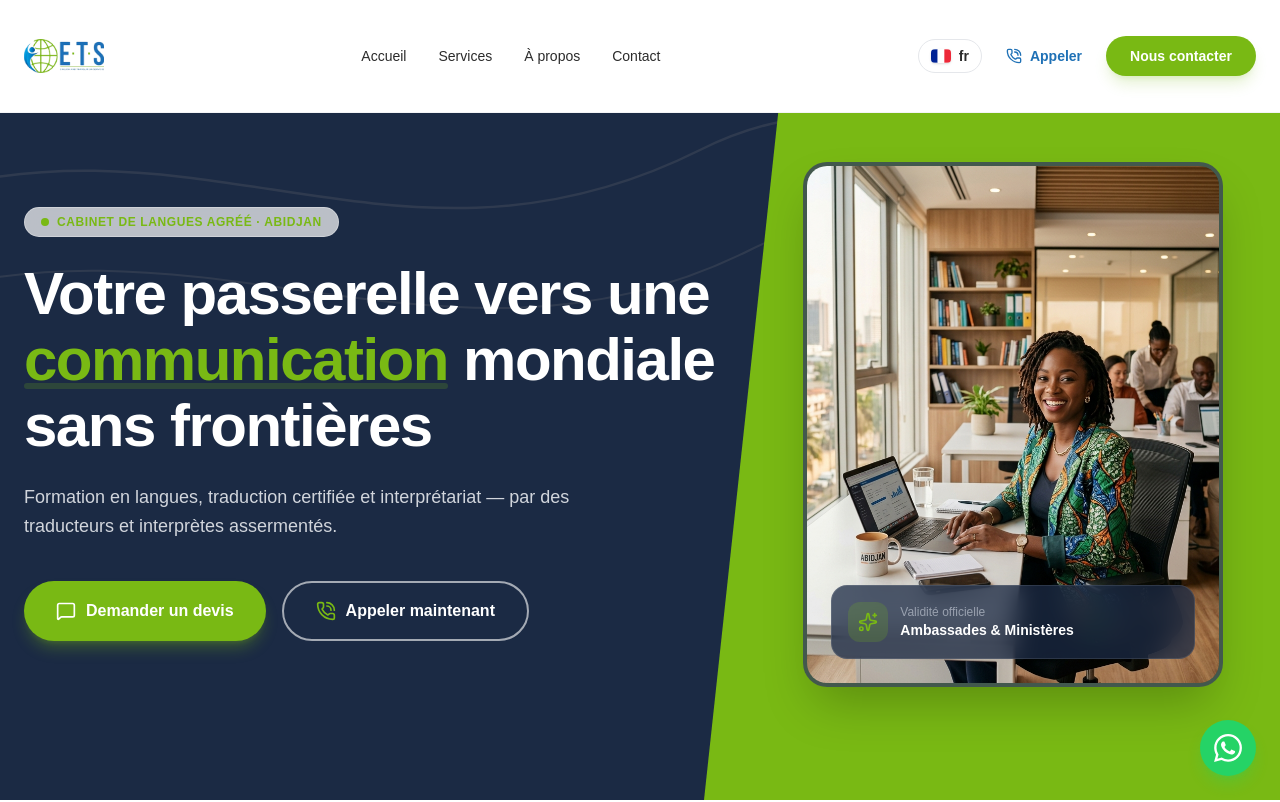
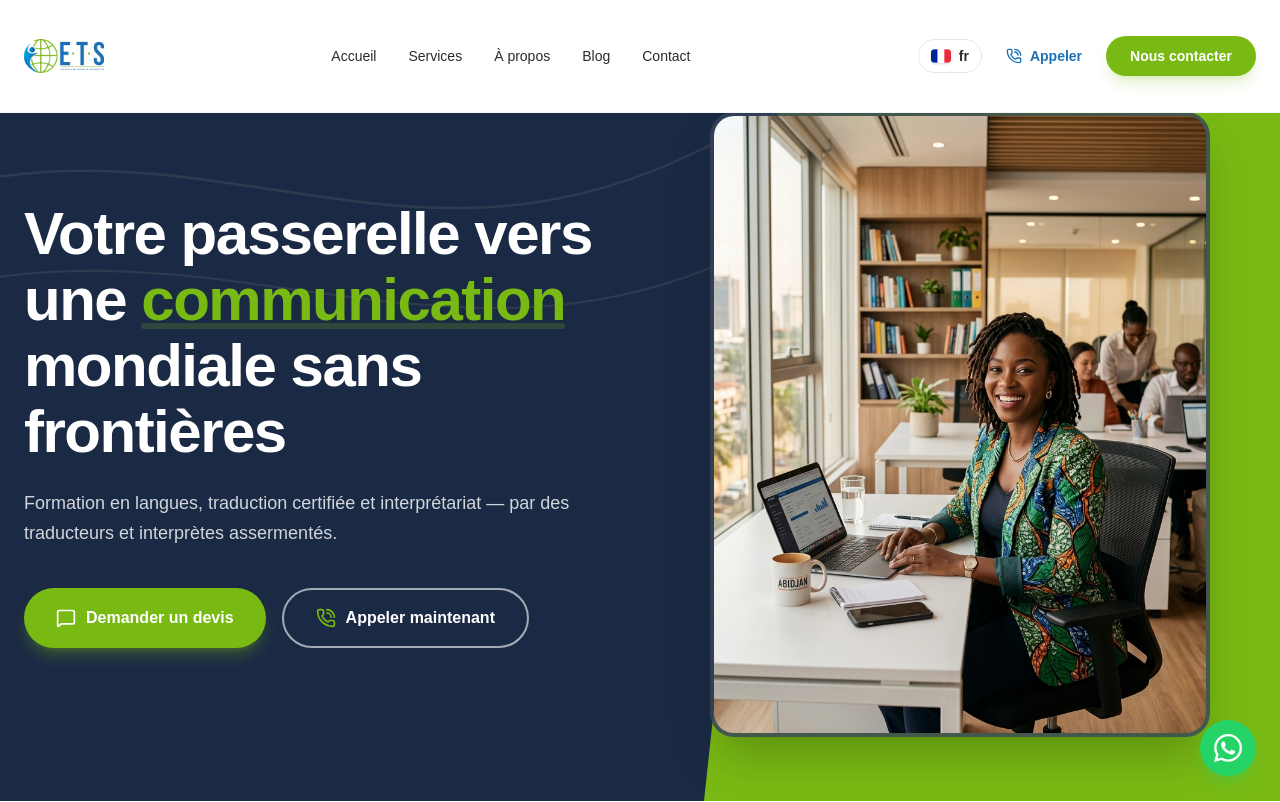
Before and after one commit to rosby17/ets-website, a Next.js app: page / in a window 1280 px wide. Shown: the top 802 px of the page. Built offline with nearby package versions, Linux system fonts and the light colour scheme; a web font is replaced by a local one.

Commit message:
fix: precise UI corrections (hero image, testimonials, trustband marquee, buttons)

```diff
--- a/components/Footer.tsx
+++ b/components/Footer.tsx
@@ -68,9 +68,10 @@ export default function Footer({ lang }: FooterProps) {
 
   const navItems = [
     { label: lang === "fr" ? "Accueil" : lang === "en" ? "Home" : lang === "es" ? "Inicio" : lang === "pt" ? "Início" : lang === "de" ? "Start" : "首页", id: "hero", href: "/" },
-    { label: "Services", id: "services", href: "/#services" },
+    { label: "Services", id: "services", href: "/services" },
     { label: lang === "fr" ? "À propos" : lang === "en" ? "About Us" : lang === "es" ? "¿Quiénes Somos?" : lang === "pt" ? "Quem Somos?" : lang === "de" ? "Über uns" : "关于我们", id: "about", href: "/a-propos" },
-    { label: "Contact", id: "contact", href: "/#contact" }
+    { label: "Blog", id: "blog", href: "/blog" },
+    { label: "Contact", id: "contact", href: "/contact" }
   ];
 
   return (
@@ -132,27 +133,27 @@ export default function Footer({ lang }: FooterProps) {
             </h4>
             <ul className="flex flex-col gap-2.5 text-sm" role="list">
               <li>
-                <a href="/#services" onClick={(e) => handleScrollTo(e, "services")} className="hover:text-brand-green transition-colors">
+                <a href="/services" className="hover:text-brand-green transition-colors">
                   {translations[lang].services.formation.title}
                 </a>
               </li>
               <li>
-                <a href="/#services" onClick={(e) => handleScrollTo(e, "services")} className="hover:text-brand-green transition-colors">
+                <a href="/services" className="hover:text-brand-green transition-colors">
                   {translations[lang].services.interpretation.title}
                 </a>
               </li>
               <li>
-                <a href="/#translation" onClick={(e) => handleScrollTo(e, "translation")} className="hover:text-brand-green transition-colors">
+                <a href="/services" className="hover:text-brand-green transition-colors">
                   {translations[lang].services.traduction.title}
                 </a>
               </li>
               <li>
-                <a href="/#services" onClick={(e) => handleScrollTo(e, "services")} className="hover:text-brand-green transition-colors">
+                <a href="/services" className="hover:text-brand-green transition-colors">
                   {translations[lang].services.sejours.title}
                 </a>
               </li>
               <li>
-                <a href="/#program" onClick={(e) => handleScrollTo(e, "program")} className="hover:text-brand-green transition-colors">
+                <a href="/blog/holiday-fun-english" className="hover:text-brand-green transition-colors">
                   Holiday, Fun &amp; English
                 </a>
               </li>
@@ -192,17 +193,8 @@ export default function Footer({ lang }: FooterProps) {
         </div>
 
         {/* Lower footer */}
-        <div className="pt-8 border-t border-white/5 flex flex-col sm:flex-row items-center justify-between text-xs text-gray-500 gap-4 text-center">
-          <span>© {currentYear} ETS. {t.copyright} Développé par <a href="#" target="_blank" rel="noopener noreferrer" className="text-white font-bold hover:text-brand-green transition-colors">Roosevelt</a>.</span>
-          <div className="flex gap-4">
-            <a href="/#contact" onClick={(e) => handleScrollTo(e, "contact")} className="hover:text-brand-green transition-colors">
-              {t.legalLink}
-            </a>
-            <span>·</span>
-            <a href="/#contact" onClick={(e) => handleScrollTo(e, "contact")} className="hover:text-brand-green transition-colors">
-              {t.privacyLink}
-            </a>
-          </div>
+        <div className="pt-8 border-t border-white/5 flex flex-col items-center justify-center text-xs text-gray-500 gap-4 text-center w-full">
+          <span>© {currentYear} ETS Tous droits réservés. Développé par <a href="https://roosevelt.izivoice.app/" target="_blank" rel="noopener noreferrer" className="text-white font-bold hover:text-brand-green transition-colors">Roosevelt</a>.</span>
         </div>
       </div>
     </footer>
--- a/components/Header.tsx
+++ b/components/Header.tsx
@@ -45,6 +45,7 @@ export default function Header({ lang, setLang }: HeaderProps) {
     { label: lang === "fr" ? "Accueil" : lang === "en" ? "Home" : lang === "es" ? "Inicio" : lang === "pt" ? "Início" : lang === "de" ? "Start" : "首页", id: "hero", href: "/" },
     { label: "Services", id: "services", href: "/services" },
     { label: lang === "fr" ? "À propos" : lang === "en" ? "About Us" : lang === "es" ? "¿Quiénes Somos?" : lang === "pt" ? "Quem Somos?" : lang === "de" ? "Über uns" : "关于我们", id: "about", href: "/a-propos" },
+    { label: "Blog", id: "blog", href: "/blog" },
     { label: "Contact", id: "contact", href: "/contact" }
   ];
 
--- a/components/Hero.tsx
+++ b/components/Hero.tsx
@@ -55,16 +55,7 @@ export default function Hero({ lang }: HeroProps) {
       <div className="max-w-7xl mx-auto px-6 relative z-10 w-full">
         <div className="grid grid-cols-1 lg:grid-cols-12 gap-12 items-center">
           {/* Text block */}
-          <div className="lg:col-span-7 flex flex-col items-start gap-6 text-left">
-            <div className="inline-flex items-center gap-2 px-4 py-1.5 rounded-full bg-white/5 border border-white/10 glass-panel">
-              <span className="relative flex h-2 w-2">
-                <span className="animate-ping absolute inline-flex h-full w-full rounded-full bg-brand-green opacity-75"></span>
-                <span className="relative inline-flex rounded-full h-2 w-2 bg-brand-green"></span>
-              </span>
-              <span className="text-xs font-semibold uppercase tracking-wider text-brand-green">
-                {t.badge}
-              </span>
-            </div>
+          <div className="lg:col-span-6 flex flex-col items-start gap-6 text-left">
 
             <h1 className="text-4xl sm:text-5xl lg:text-6xl font-extrabold tracking-tight leading-[1.1] text-white">
               {lang === "fr" ? (
@@ -104,15 +95,18 @@ export default function Hero({ lang }: HeroProps) {
 
             <div className="flex flex-col sm:flex-row gap-4 w-full sm:w-auto mt-4">
               <a
-                href="#contact"
-                onClick={handleScrollToContact}
+                href="https://wa.me/2250171856777?text=Bonjour%2C+je+souhaite+obtenir+un+devis."
+                target="_blank"
+                rel="noopener noreferrer"
                 className="inline-flex items-center justify-center gap-2.5 bg-brand-green text-white font-bold px-8 py-4 rounded-full shadow-lg shadow-brand-green/30 hover:bg-brand-green-dark transition-all duration-300 hover:scale-105"
               >
                 <MessageSquare className="w-5 h-5" />
                 <span>{t.ctaDevis}</span>
               </a>
               <a
-                href="tel:+2250508792288"
+                href="https://wa.me/2250171856777"
+                target="_blank"
+                rel="noopener noreferrer"
                 className="inline-flex items-center justify-center gap-2.5 border-2 border-white/60 hover:border-white text-white font-bold px-8 py-4 rounded-full transition-all duration-300 hover:bg-white/10"
               >
                 <PhoneCall className="w-5 h-5 text-brand-green" />
@@ -122,25 +116,16 @@ export default function Hero({ lang }: HeroProps) {
           </div>
 
           {/* Image Block */}
-          <div className="lg:col-span-5 relative flex justify-center w-full">
-            <div className="relative w-full max-w-[420px] aspect-[4/5] rounded-3xl overflow-hidden shadow-2xl border-4 border-white/10 bg-navy/80">
+          <div className="lg:col-span-6 relative flex justify-center w-full">
+            <div className="relative w-full max-w-[500px] aspect-[4/5] rounded-3xl overflow-hidden shadow-2xl border-4 border-white/10 bg-navy/80">
               <Image
                 src="/images/hero-bg.png"
                 alt="ETS Cabinet de langues"
                 fill
-                sizes="(max-width: 1024px) 100vw, 420px"
+                sizes="(max-width: 1024px) 100vw, 500px"
                 className="object-cover object-top"
                 priority
               />
-              <div className="absolute bottom-6 left-6 right-6 p-4 rounded-2xl glass-panel-dark flex items-center gap-3">
-                <div className="p-2.5 bg-brand-green/20 text-brand-green rounded-xl">
-                  <Sparkles className="w-5 h-5" />
-                </div>
-                <div>
-                  <div className="text-xs text-gray-400 font-medium">{t.validity}</div>
-                  <div className="text-sm font-bold text-white">{t.min}</div>
-                </div>
-              </div>
             </div>
           </div>
         </div>
--- a/components/Testimonials.tsx
+++ b/components/Testimonials.tsx
@@ -11,7 +11,13 @@ interface TestimonialsProps {
 export default function Testimonials({ lang }: TestimonialsProps) {
   const t = translations[lang].testimonials;
 
-  const avatars = ["KA", "MK", "DG"];
+
+
+  const avatars = [
+    "https://images.unsplash.com/photo-1507003211169-0a1dd7228f2d?w=150&h=150&fit=crop",
+    "https://images.unsplash.com/photo-1438761681033-6461ffad8d80?w=150&h=150&fit=crop",
+    "https://images.unsplash.com/photo-1500648767791-00dcc994a43e?w=150&h=150&fit=crop"
+  ];
 
   return (
     <section id="testimonials" className="py-20 bg-[#f4f7fc]">
@@ -46,7 +52,9 @@ export default function Testimonials({ lang }: TestimonialsProps) {
 
                 {/* Author info */}
                 <div className="flex items-center gap-4">
-                  <div className="w-12 h-12 rounded-full bg-[#dbe4ff] flex shrink-0"></div>
+                  <div className="w-12 h-12 rounded-full bg-[#dbe4ff] flex shrink-0 overflow-hidden">
+                    <img src={avatars[index]} alt={test.name} className="w-full h-full object-cover" />
+                  </div>
                   <div className="flex flex-col">
                     <span className="text-sm font-bold text-navy">{test.name}</span>
                   </div>
--- a/components/TrustBand.tsx
+++ b/components/TrustBand.tsx
@@ -71,23 +71,54 @@ interface TrustBandProps {
 export default function TrustBand({ lang }: TrustBandProps) {
   const t = translations[lang].trustBand;
 
-  return (
-    <section id="trust" className="bg-bg-light border-y border-gray-100 py-8 sm:py-10">
-      <div className="max-w-7xl mx-auto px-6 flex flex-col items-center gap-8">
-        {/* Language pills section */}
-        <div className="flex flex-col items-center gap-4 w-full">
-          <span className="text-xs font-bold tracking-widest text-brand-blue/70 uppercase">
-            {t.title}
-          </span>
-          <div className="flex flex-wrap justify-center gap-3">
-            {[
+  const langsArray = [
     { code: "FR" as const, name: "Français" },
     { code: "GB" as const, name: "Anglais" },
     { code: "ES" as const, name: "Espagnol" },
     { code: "PT" as const, name: "Portugais" },
     { code: "DE" as const, name: "Allemand" },
     { code: "CN" as const, name: "Chinois" },
-            ].map((l) => {
+  ];
+
+  return (
+    <>
+      <style>{`
+        @keyframes scroll {
+          0% { transform: translateX(0); }
+          100% { transform: translateX(-50%); }
+        }
+        .animate-marquee {
+          display: flex;
+          width: max-content;
+          animation: scroll 25s linear infinite;
+        }
+        .animate-marquee:hover {
+          animation-play-state: paused;
+        }
+      `}</style>
+
+      {/* Stats KPI Section */}
+      <section id="trust-kpi" className="bg-white border-b border-gray-100 py-12">
+        <div className="max-w-7xl mx-auto px-6">
+          <div className="grid grid-cols-2 md:grid-cols-4 gap-8 w-full max-w-5xl mx-auto divide-x divide-gray-100 max-md:divide-x-0">
+            <Counter end={500000} label={lang === 'en' ? "Satisfied Clients" : lang === 'es' ? "Clientes Satisfechos" : lang === 'pt' ? "Clientes Satisfeitos" : lang === 'de' ? "Zufriedene Kunden" : lang === 'zh' ? "满意的客户" : "Clients satisfaits"} suffix="+" />
+            <Counter end={1000} label={lang === 'en' ? "Completed Projects" : lang === 'es' ? "Proyectos Completados" : lang === 'pt' ? "Projetos Concluídos" : lang === 'de' ? "Abgeschlossene Projekte" : lang === 'zh' ? "完成项目" : "Projets complétés"} suffix="+" />
+            <Counter end={10000} label={lang === 'en' ? "Words Translated" : lang === 'es' ? "Palabras Traducidas" : lang === 'pt' ? "Palavras Traduzidas" : lang === 'de' ? "Wörter übersetzt" : lang === 'zh' ? "翻译字数" : "Mots traduits"} suffix="+" />
+            <Counter end={50} label={lang === 'en' ? "Certified Experts" : lang === 'es' ? "Expertos Certificados" : lang === 'pt' ? "Especialistas Certificados" : lang === 'de' ? "Zertifizierte Experten" : lang === 'zh' ? "认证专家" : "Experts"} suffix="+" />
+          </div>
+        </div>
+      </section>
+
+      {/* Languages Expertise Section (Infinite Scroll) */}
+      <section id="trust-languages" className="bg-[#f4f7fc] py-10 overflow-hidden">
+        <div className="max-w-7xl mx-auto px-6 flex flex-col items-center gap-8 relative">
+          <span className="text-sm font-bold tracking-widest text-brand-blue uppercase">
+            {t.title}
+          </span>
+
+          <div className="relative w-full overflow-hidden mask-image-fade">
+            <div className="animate-marquee flex gap-6">
+              {[...langsArray, ...langsArray, ...langsArray].map((l, index) => {
                 const label =
                   lang === "fr"
                     ? l.name
@@ -103,14 +134,15 @@ export default function TrustBand({ lang }: TrustBandProps) {
                       : l.name === "Allemand"
                       ? "German"
                       : "Chinese"
-                  : l.name; // Use base name fallback for other languages to keep it clean
+                    : l.name;
+
                 return (
                   <div
-                  key={l.code}
-                  className="inline-flex items-center gap-2.5 px-4 py-2 bg-white rounded-full border border-gray-200/60 shadow-sm hover:shadow-md hover:border-brand-blue/30 transition-all duration-300 group cursor-default"
+                    key={`${l.code}-${index}`}
+                    className="inline-flex items-center gap-3 px-6 py-3 bg-white rounded-2xl border border-gray-200/50 shadow-sm hover:shadow-md transition-all duration-300"
                   >
-                  <Flag country={l.code} className="w-5 h-3.5 object-cover" />
-                  <span className="text-sm font-semibold text-text-dark group-hover:text-brand-blue transition-colors">
+                    <Flag country={l.code} className="w-6 h-4 object-cover" />
+                    <span className="text-base font-semibold text-navy">
                       {label}
                     </span>
                   </div>
@@ -118,18 +150,8 @@ export default function TrustBand({ lang }: TrustBandProps) {
               })}
             </div>
           </div>
-
-        {/* Separator line */}
-        <div className="w-24 h-[2px] bg-brand-green/30 rounded-full"></div>
-
-        {/* Stats counter section */}
-        <div className="grid grid-cols-2 md:grid-cols-4 gap-6 w-full max-w-4xl divide-x divide-gray-200/80 max-md:divide-x-0">
-          <Counter end={500000} label={lang === 'en' ? "Satisfied Clients" : lang === 'es' ? "Clientes Satisfechos" : lang === 'pt' ? "Clientes Satisfeitos" : lang === 'de' ? "Zufriedene Kunden" : lang === 'zh' ? "满意的客户" : "Clients satisfaits"} suffix="+" />
-          <Counter end={1000} label={lang === 'en' ? "Completed Projects" : lang === 'es' ? "Proyectos Completados" : lang === 'pt' ? "Projetos Concluídos" : lang === 'de' ? "Abgeschlossene Projekte" : lang === 'zh' ? "完成项目" : "Projets complétés"} suffix="+" />
-          <Counter end={10000} label={lang === 'en' ? "Words Translated" : lang === 'es' ? "Palabras Traducidas" : lang === 'pt' ? "Palavras Traduzidas" : lang === 'de' ? "Wörter übersetzt" : lang === 'zh' ? "翻译字数" : "Mots traduits"} suffix="+" />
-          <Counter end={50} label={lang === 'en' ? "Certified Experts" : lang === 'es' ? "Expertos Certificados" : lang === 'pt' ? "Especialistas Certificados" : lang === 'de' ? "Zertifizierte Experten" : lang === 'zh' ? "认证专家" : "Experts"} suffix="+" />
-        </div>
         </div>
       </section>
+    </>
   );
 }
```
Also changed, not shown: components/ContactForm.tsx (+8 -1 lines), components/ProgramPhare.tsx (+16 -6 lines). Lines whose indentation alone changed are shown as unchanged.
